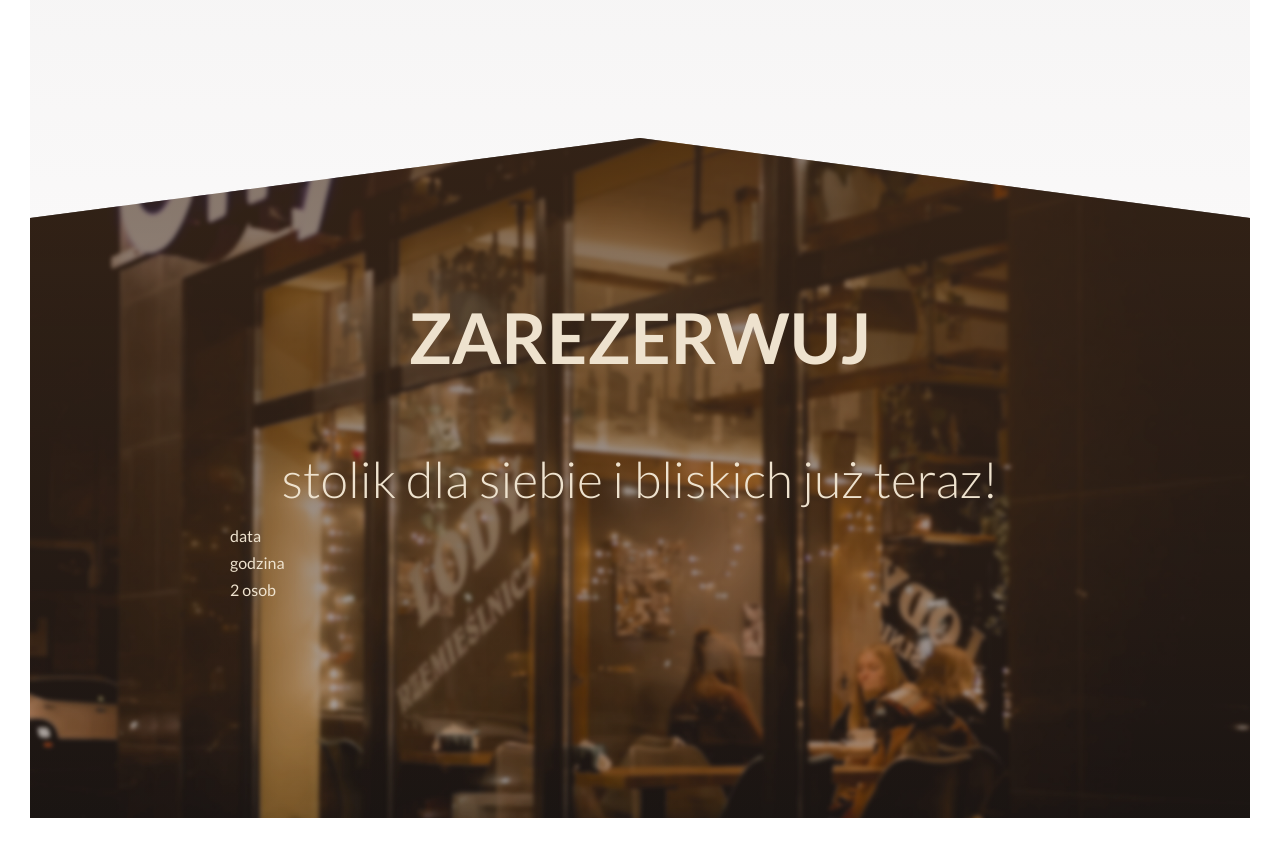
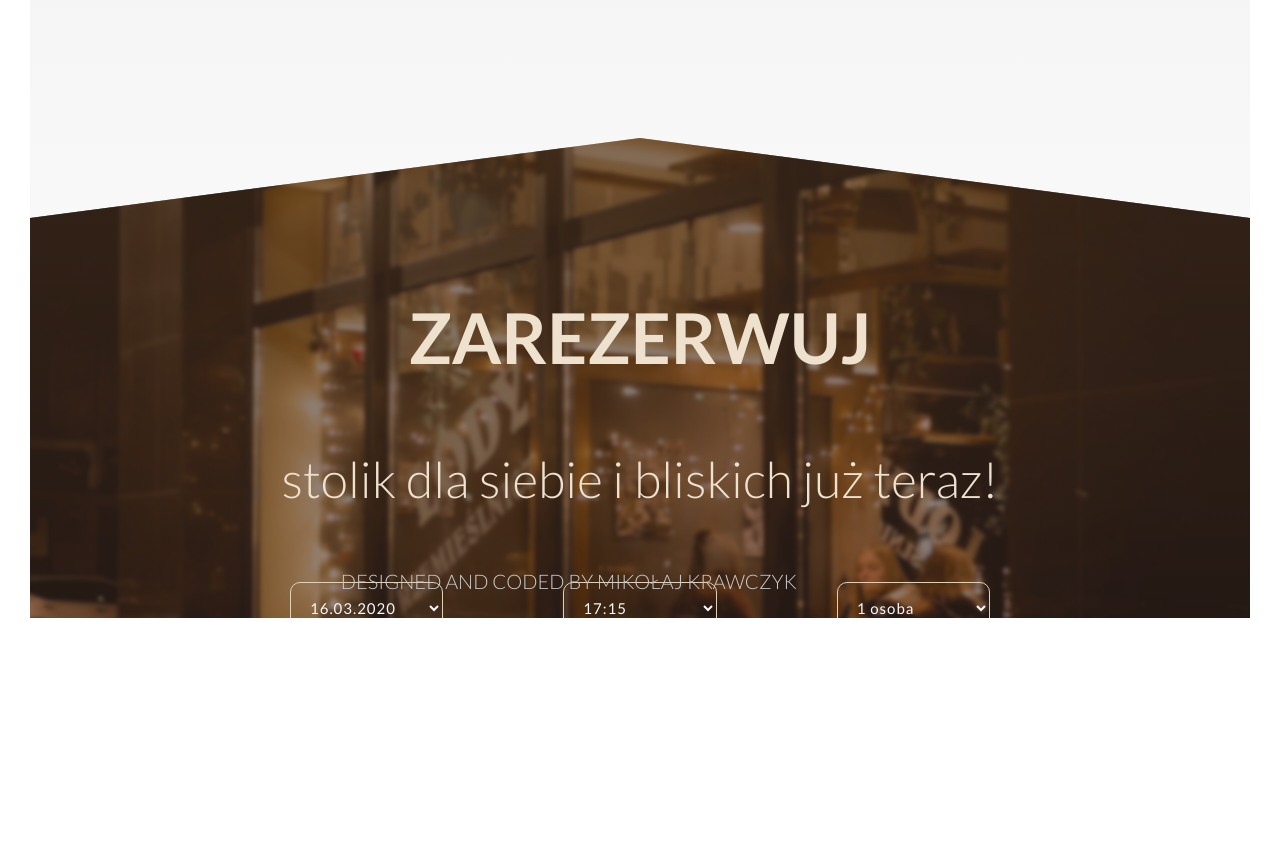
Before and after one commit to Arsenowy/Coffee-City, a website: page index.html in a window 1280 px wide. Shown: the part 7020-7868 px from the top of the page. After the commit the page ends 7714 px from the top, so only its background shows below. Drawn offline with Linux system fonts and the light colour scheme.

Commit message:
Add footer and complete booking section

```diff
--- a/index.html
+++ b/index.html
@@ -349,11 +349,35 @@
             >stolik dla siebie i bliskich już teraz!</span
           >
         </h2>
-        <div class="booking__box">
-          <div class="booking__date">data</div>
-          <div class="booking__hour">godzina</div>
-          <div class="booking__count">2 osob</div>
+        <div class="booking">
+          <select id="booking__date" name="Date" form="" class="form__select">
+            <option value="today">16.03.2020</option>
+            <option value="next-day-1">17.03.2020</option>
+            <option value="next-day-2">18.03.2020</option>
+            <option value="next-day-3">19.03.2020</option>
+          </select>
+
+          <select id="booking__hour" name="Hour" form="" class="form__select">
+            <option value="hour-1">17:15</option>
+            <option value="hour-2">17:30</option>
+            <option value="hour-3">17:45</option>
+            <option value="hour-4">18:00</option>
+          </select>
+          <select
+            id="booking__quantity"
+            name="quantity"
+            form=""
+            class="form__select"
+          >
+            <option value="1-person">1 osoba</option>
+            <option value="2-people">2 osoby</option>
+            <option value="3-people">3 osoby</option>
+            <option value="4-people">4 osoby</option>
+          </select>
         </div>
+        <footer class="footer">
+          <p>Designed and coded by Mikołaj Krawczyk</p>
+        </footer>
       </section>
     </main>
   </body>
--- /dev/null
+++ b/sass/components/_booking.scss
@@ -0,0 +1,4 @@
+.booking {
+  display: flex;
+  justify-content: center;
+}
--- /dev/null
+++ b/sass/components/_form.scss
@@ -0,0 +1,24 @@
+.form {
+  &__select {
+    font-size: 1.5rem;
+    padding: 1.5rem;
+    background-color: transparent;
+    font-family: inherit;
+    border: none;
+    color: $color-grey-light-1;
+    display: block;
+    transition: 0.3s all;
+    margin: 6rem;
+    border: $color-beige-dark 1px solid;
+    border-radius: 10px;
+    width: 20rem;
+    letter-spacing: 1px;
+
+    &:focus {
+      outline: none;
+      color: $color-beige;
+      transform: translateY(-1px);
+      font-size: 1.6rem;
+    }
+  }
+}
--- a/sass/layout/_footer.scss
+++ b/sass/layout/_footer.scss
@@ -0,0 +1,12 @@
+.footer {
+  position: absolute;
+  bottom: 0;
+  left: 50%;
+  transform: translateX(-70%);
+  z-index: 15;
+  color: $color-grey-light-2;
+  text-transform: uppercase;
+  margin: 2rem;
+  font-size: 2rem;
+  font-weight: 300;
+}
--- a/sass/main.scss
+++ b/sass/main.scss
@@ -12,6 +12,8 @@
 @import 'components/feature-box';
 @import 'components/menu';
 @import 'components/about';
+@import 'components/booking';
+@import 'components/form';
 
 @import 'layout/header';
 @import 'layout/footer';
--- a/sass/pages/_home.scss
+++ b/sass/pages/_home.scss
@@ -73,7 +73,7 @@
   padding: 15rem 0 30rem;
 }
 .section-booking {
-  height: 85vh;
+  height: 60vh;
   background-image: linear-gradient(
       to bottom,
       rgba(0, 0, 0, 0.3),
@@ -82,7 +82,7 @@
     linear-gradient(
       to bottom,
       rgba($color-primary, 0.5),
-      rgba($color-primary-dark, 0.2)
+      rgba($color-primary-dark, 0.4)
     ),
     url(../img/sample-2.jpg);
 
@@ -93,4 +93,5 @@
   clip-path: polygon(100% 10vh, 100% 100%, 0 100%, 0 10vh, 50% 0);
   margin-top: -15vh;
   padding: 10rem 20rem 30rem;
+  position: relative;
 }
```
Also changed, not shown: sass/base/_animations.scss (+0 -18 lines), css/style.css.
